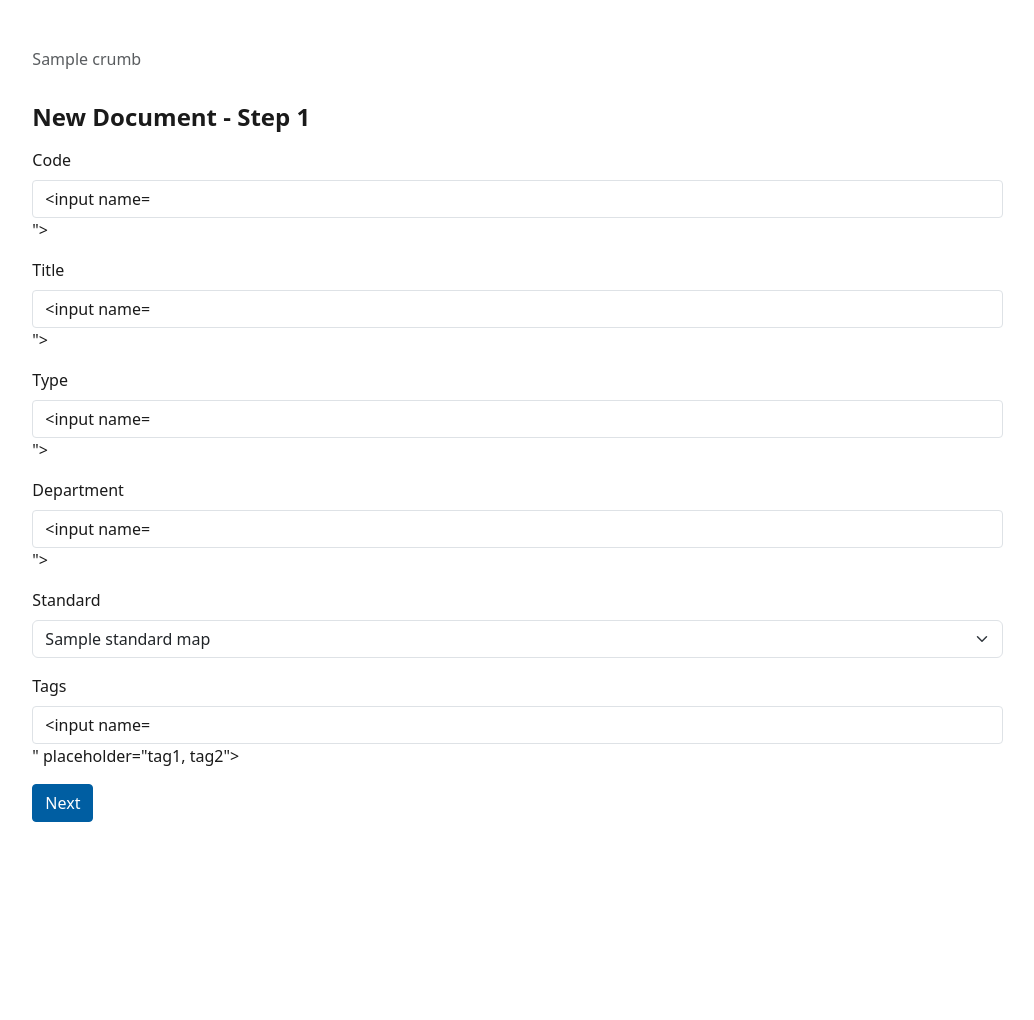
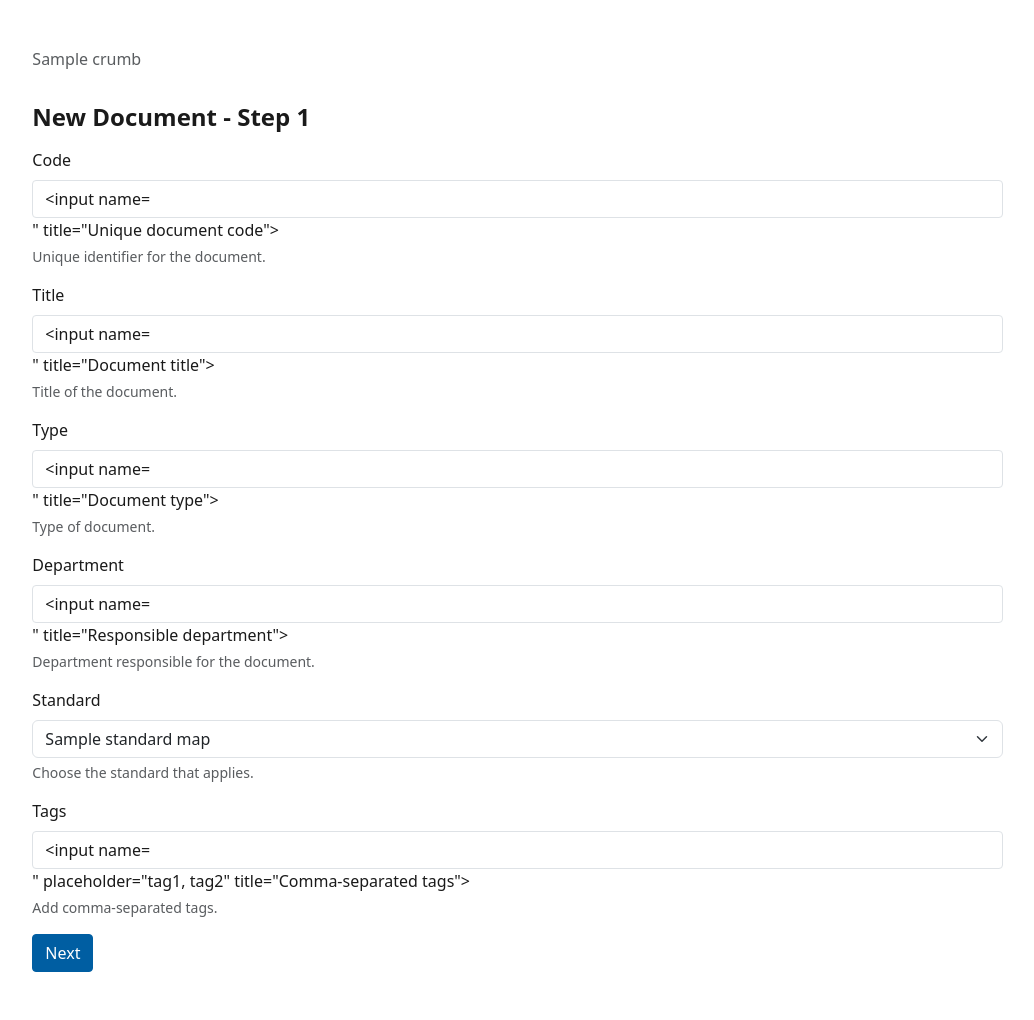
Before and after one commit to hihancioglu/baylan-kys, a Flask app: template portal/templates/documents/new_step1.html in a window 1280 px wide. Shown: the part 57-1077 px from the top of the page, without its empty margins (229-1263 px from the left). Before the commit the page ends 879 px from the top, so only its background shows below. Run offline with Flask 3, Linux system fonts and the light colour scheme; the template is opened without the code that fills it: most values are stand-ins (such as "Sample title", 1, 10 or a date in 2020); form fields are guessed from the names that the template uses; parts of the project's set-up code (start-up, migrations or seed data) failed here and were passed over; some libraries are stand-ins or nearby versions.

Commit message:
Add tooltips and help text to document forms

```diff
--- a/portal/templates/documents/new_step1.html
+++ b/portal/templates/documents/new_step1.html
@@ -6,27 +6,27 @@
   <input type="hidden" name="csrf_token" value="{{ csrf_token() }}">
   <div class="mb-3">
     <label for="code" class="form-label">Code</label>
-    <input type="text" class="form-control{% if errors.code %} is-invalid{% endif %}" id="code" name="code" value="{{ form.code or '' }}">
+    <input type="text" class="form-control{% if errors.code %} is-invalid{% endif %}" id="code" name="code" value="{{ form.code or '' }}" title="Unique document code">
     {% if errors.code %}<div class="invalid-feedback">{{ errors.code }}</div>{% endif %}
   </div>
   <div class="mb-3">
     <label for="title" class="form-label">Title</label>
-    <input type="text" class="form-control{% if errors.title %} is-invalid{% endif %}" id="title" name="title" value="{{ form.title or '' }}">
+    <input type="text" class="form-control{% if errors.title %} is-invalid{% endif %}" id="title" name="title" value="{{ form.title or '' }}" title="Document title">
     {% if errors.title %}<div class="invalid-feedback">{{ errors.title }}</div>{% endif %}
   </div>
   <div class="mb-3">
     <label for="type" class="form-label">Type</label>
-    <input type="text" class="form-control{% if errors.type %} is-invalid{% endif %}" id="type" name="type" value="{{ form.type or '' }}">
+    <input type="text" class="form-control{% if errors.type %} is-invalid{% endif %}" id="type" name="type" value="{{ form.type or '' }}" title="Document type">
     {% if errors.type %}<div class="invalid-feedback">{{ errors.type }}</div>{% endif %}
   </div>
   <div class="mb-3">
     <label for="department" class="form-label">Department</label>
-    <input type="text" class="form-control{% if errors.department %} is-invalid{% endif %}" id="department" name="department" value="{{ form.department or '' }}">
+    <input type="text" class="form-control{% if errors.department %} is-invalid{% endif %}" id="department" name="department" value="{{ form.department or '' }}" title="Responsible department">
     {% if errors.department %}<div class="invalid-feedback">{{ errors.department }}</div>{% endif %}
   </div>
   <div class="mb-3">
     <label for="standard" class="form-label">Standard</label>
-    <select id="standard" name="standard" class="form-select{% if errors.standard %} is-invalid{% endif %}" required>
+    <select id="standard" name="standard" class="form-select{% if errors.standard %} is-invalid{% endif %}" required title="Applicable standard">
       {% for code, label in standard_map.items() %}
         <option value="{{ code }}"{% if form.standard == code %} selected{% endif %}>{{ label }}</option>
       {% endfor %}
@@ -35,9 +35,40 @@
   </div>
   <div class="mb-3">
     <label for="tags" class="form-label">Tags</label>
-    <input type="text" class="form-control{% if errors.tags %} is-invalid{% endif %}" id="tags" name="tags" value="{{ form.tags or '' }}" placeholder="tag1, tag2">
+    <input type="text" class="form-control{% if errors.tags %} is-invalid{% endif %}" id="tags" name="tags" value="{{ form.tags or '' }}" placeholder="tag1, tag2" title="Comma-separated tags">
     {% if errors.tags %}<div class="invalid-feedback">{{ errors.tags }}</div>{% endif %}
   </div>
-  <button type="submit" class="btn btn-primary">Next</button>
-</form>
-{% endblock %}
+    <button type="submit" class="btn btn-primary" id="next-step1" title="Proceed to next step">Next</button>
+  </form>
+
+<script type="module">
+  import { attachHelpText, attachTooltip } from '/static/src/forms/index.js';
+
+  const code = document.getElementById('code');
+  attachHelpText(code, 'Unique identifier for the document.');
+  attachTooltip(code, 'Unique document code');
+
+  const titleInput = document.getElementById('title');
+  attachHelpText(titleInput, 'Title of the document.');
+  attachTooltip(titleInput, 'Document title');
+
+  const typeInput = document.getElementById('type');
+  attachHelpText(typeInput, 'Type of document.');
+  attachTooltip(typeInput, 'Document type');
+
+  const departmentInput = document.getElementById('department');
+  attachHelpText(departmentInput, 'Department responsible for the document.');
+  attachTooltip(departmentInput, 'Responsible department');
+
+  const standardSelect = document.getElementById('standard');
+  attachHelpText(standardSelect, 'Choose the standard that applies.');
+  attachTooltip(standardSelect, 'Applicable standard');
+
+  const tagsInput = document.getElementById('tags');
+  attachHelpText(tagsInput, 'Add comma-separated tags.');
+  attachTooltip(tagsInput, 'Comma-separated tags');
+
+  const nextBtn = document.getElementById('next-step1');
+  attachTooltip(nextBtn, 'Proceed to next step');
+</script>
+  {% endblock %}
```
Also changed, not shown: portal/templates/documents/new_step2.html (+33 -6 lines), portal/templates/partials/approvals/_row.html (+7 -2 lines).
